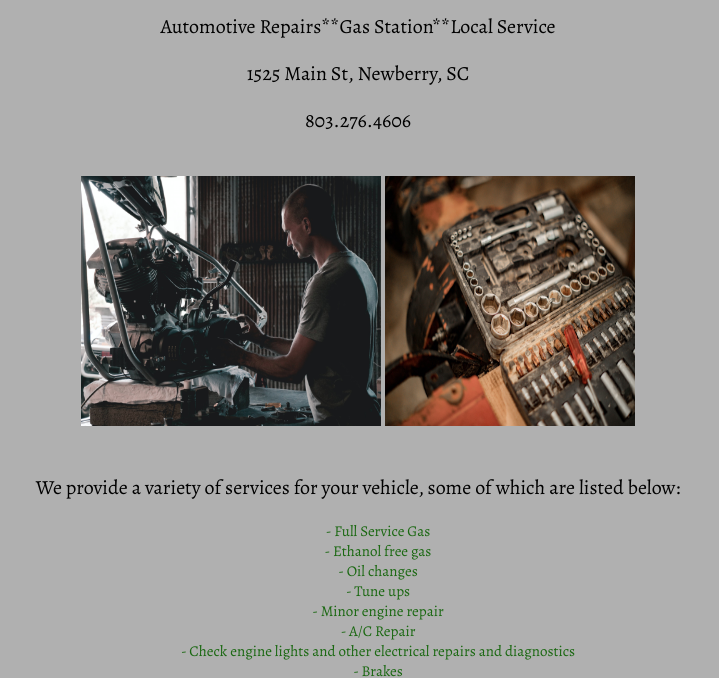
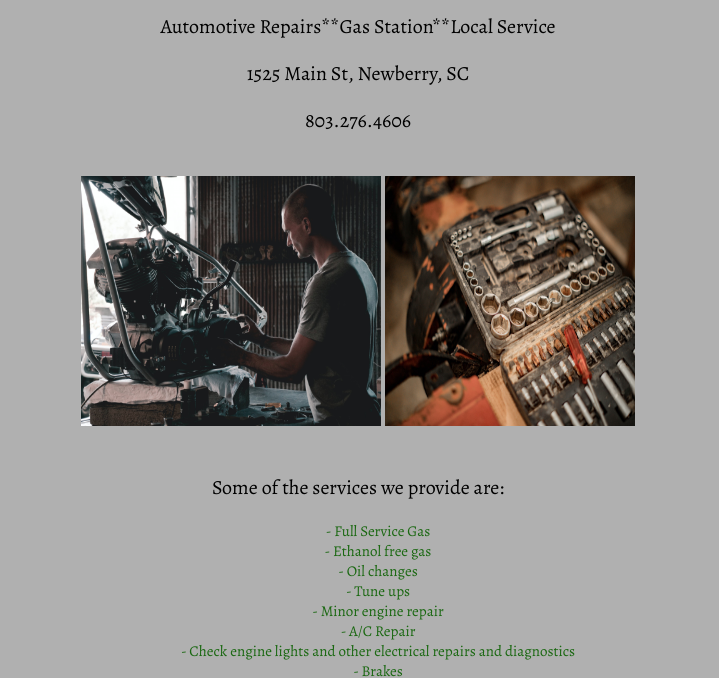
Before and after one commit to acbauer20/livingston, a plain HTML site: page index.html in a window 1280 px wide. Shown: the part 128-806 px from the top of the page, without its empty margins (282-1001 px from the left). Drawn offline with nearby package versions, Linux system fonts and the light colour scheme.

Commit message:
Update index.html

```diff
--- a/index.html
+++ b/index.html
@@ -30,7 +30,7 @@
 
 
     <h2>
-      <p>We provide a variety of services for your vehicle, some of which are listed below:</p>
+      <p>Some of the services we provide are:</p>
 
       <ul style="list-style-type:none;">
          <li>- Full Service Gas</li>
```
